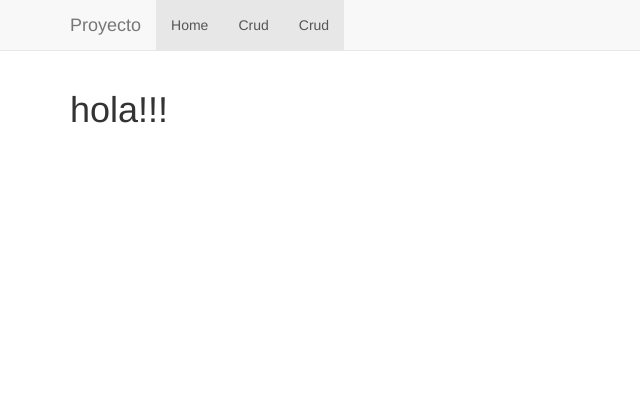
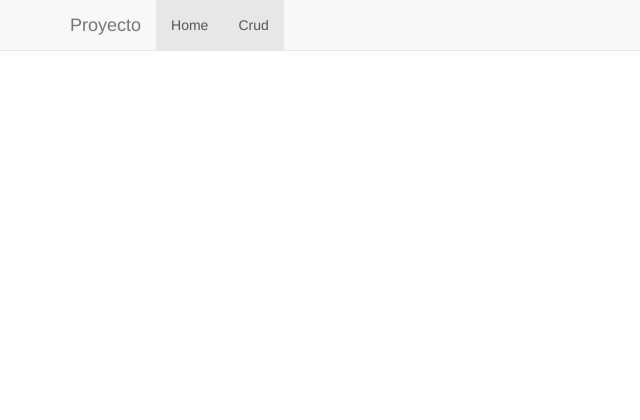
Before and after one commit to alejotima/dba_20162, a Flask app: page / in a window 1280 px wide. Shown: the top 420 px of the page, without its empty margins (0-640 px from the left). Run offline with Flask 2, Linux system fonts and the light colour scheme; some libraries are stand-ins or nearby versions.

Commit message:
some changes

```diff
--- a/Static/JS/main.js
+++ b/Static/JS/main.js
@@ -2,7 +2,7 @@ var app = angular.module('myApp', ['ngRoute']);
 app.config(function ($routeProvider) {
     $routeProvider
     .when('/home', {
-        templateUrl: '/static/home.html'
+        templateUrl: 'localhost:5000/static/home.html'
     })
     .when('/test', {
         templateUrl: '/static/home.html'
--- a/Templates/index.html
+++ b/Templates/index.html
@@ -22,13 +22,12 @@
 	            <ul class="nav navbar-nav">
 	                <li class="active"><a href="#test">Home</a></li>
 	                <li class="active"><a href="#crud">Crud</a></li>
-	                <li class="active"><a href="#test">Crud</a></li>
 	            </ul>
 	        </div>
 	    </div>
 	</nav>
    <div class="container">
-       <h1>hola!!!</h1>
+       <div ng-view></div>
    </div>
     <script src="/static/js/angular.js"></script>
     <script src="/static/js/angular-resource.js"></script>
```
Also changed, not shown: 1 other file.
